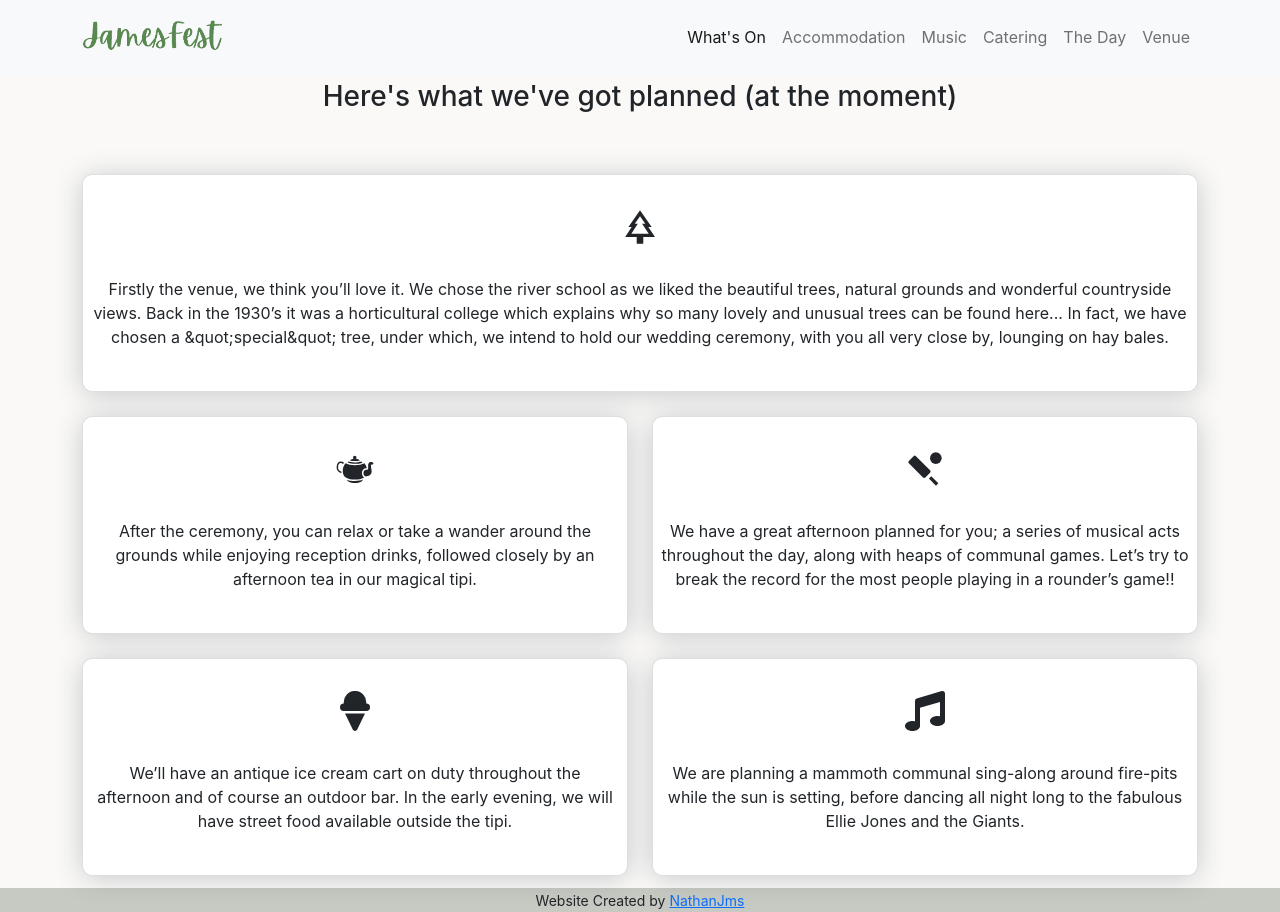
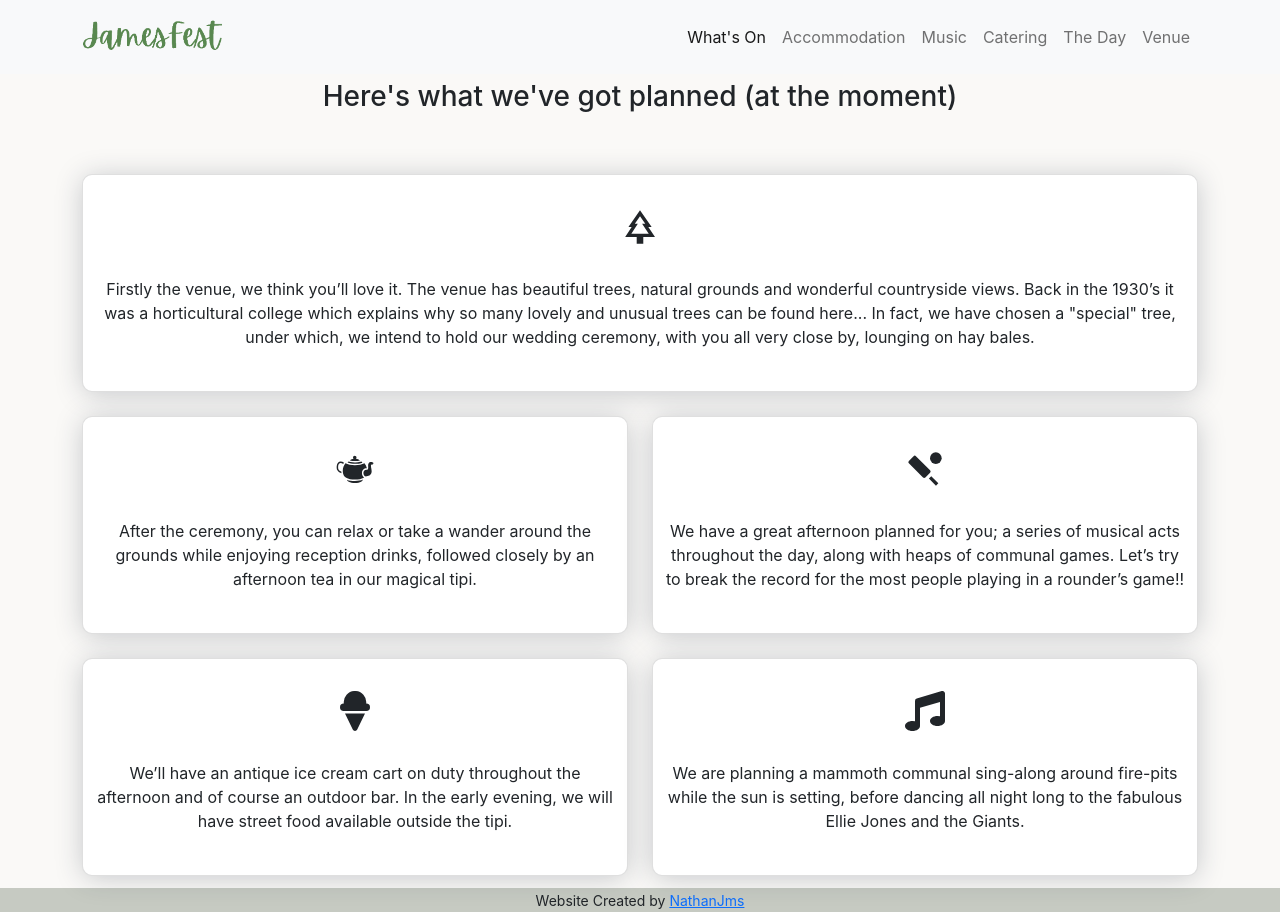
Before and after one commit to Nathanjms/jamesfest2022, a Next.js app: page /whats-on in a window 1280 px wide. Built offline with nearby package versions, Linux system fonts and the light colour scheme.

Commit message:
Rewrite as react fragments

```diff
--- a/pages/index.js
+++ b/pages/index.js
@@ -81,7 +81,6 @@ export default function Home() {
         </div>
       </section>
       <section className="section">
-        {includeLayout ? "test" : "tedst2"}
         <div className="container text-center">
           <h2 className="h3 mb-3">
             Here&apos;s what we&apos;ve got planned (at the moment)
--- a/pages/whats-on.js
+++ b/pages/whats-on.js
@@ -31,7 +31,7 @@ const WhatsOnCard = ({ content }) => {
     >
       <div className="card h-100 whatsOnCard">
         <h3 className="h1">{content.icon}</h3>
-        <p className="ps-1 pe-1">{content.text}</p>
+        <p className="ps-2 pe-2">{content.text}</p>
       </div>
     </div>
   );
@@ -40,44 +40,61 @@ const WhatsOnCard = ({ content }) => {
 const whatsOnContent = [
   {
     icon: <MdOutlinePark />,
-    text: `Firstly the venue, we think you’ll love it. We chose the river
-  school as we liked the beautiful trees, natural grounds and
-  wonderful countryside views. Back in the 1930’s it was a
-  horticultural college which explains why so many lovely and
-  unusual trees can be found here... In fact, we have chosen a
-  &quot;special&quot; tree, under which, we intend to hold our
-  wedding ceremony, with you all very close by, lounging on hay
-  bales.`,
+    text: (
+      <>
+        Firstly the venue, we think you’ll love it. The venue has beautiful
+        trees, natural grounds and wonderful countryside views. Back in the
+        1930’s it was a horticultural college which explains why so many lovely
+        and unusual trees can be found here... In fact, we have chosen a
+        &quot;special&quot; tree, under which, we intend to hold our wedding
+        ceremony, with you all very close by, lounging on hay bales.
+      </>
+    ),
     fullWidth: true,
   },
 
   {
     icon: <GiTeapot />,
-    text: `After the ceremony, you can relax or take a wander around the
-  grounds while enjoying reception drinks, followed closely by
-  an afternoon tea in our magical tipi.`,
+    text: (
+      <>
+        After the ceremony, you can relax or take a wander around the grounds
+        while enjoying reception drinks, followed closely by an afternoon tea in
+        our magical tipi.
+      </>
+    ),
     fullWidth: false,
   },
   {
     icon: <MdSportsCricket />,
-    text: `We have a great afternoon planned for you; a series of musical
-  acts throughout the day, along with heaps of communal games.
-  Let’s try to break the record for the most people playing in a
-  rounder’s game!!`,
+    text: (
+      <>
+        We have a great afternoon planned for you; a series of musical acts
+        throughout the day, along with heaps of communal games. Let’s try to
+        break the record for the most people playing in a rounder’s game!!
+      </>
+    ),
     fullWidth: false,
   },
   {
     icon: <FaIceCream />,
-    text: `We’ll have an antique ice cream cart on duty throughout the
-  afternoon and of course an outdoor bar. In the early evening,
-  we will have street food available outside the tipi.`,
+    text: (
+      <>
+        We’ll have an antique ice cream cart on duty throughout the afternoon
+        and of course an outdoor bar. In the early evening, we will have street
+        food available outside the tipi.
+      </>
+    ),
     fullWidth: false,
   },
   {
     icon: <FaMusic />,
-    text: `We are planning a mammoth communal sing-along around fire-pits
-  while the sun is setting, before dancing all night long to the
-  fabulous Ellie Jones and the Giants.`,
+    text: (
+      <>
+        We are planning a mammoth communal sing-along around fire-pits while the
+        sun is setting, before dancing all night long to the fabulous Ellie
+        Jones and the Giants.
+      </>
+    ),
     fullWidth: false,
   },
 ];
```
